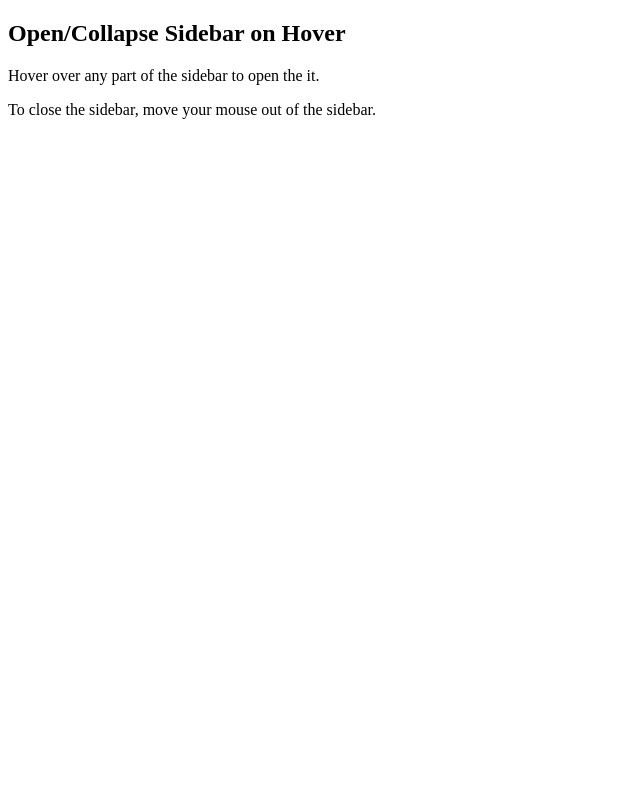
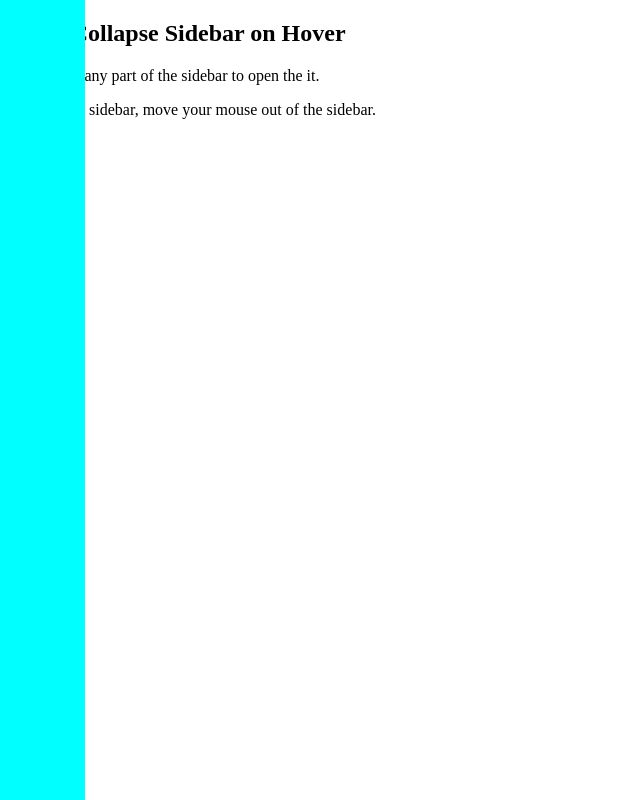
Before and after one commit to mad-hin/Learning_System, an Electron app: page HTML/system.html in a window 1280 px wide. Shown: the whole page, without its empty margins (0-640 px from the left). Drawn offline with Linux system fonts and the light colour scheme.

Commit message:
whatever

```diff
--- a/CSS/style.css
+++ b/CSS/style.css
@@ -93,3 +93,12 @@ body.system-body{
     background-size: cover;
     */
 }
+
+.sidebar{
+    height: 100%;
+    width: 85px;
+    position: fixed;
+    background-color: #00ffff;
+    top: 0;
+    left: 0;
+}
```
